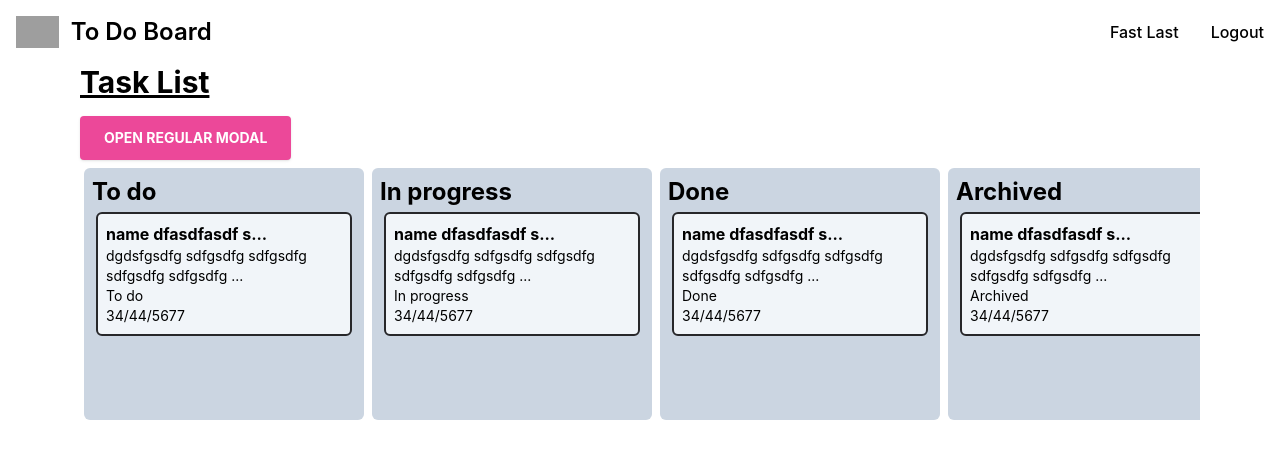
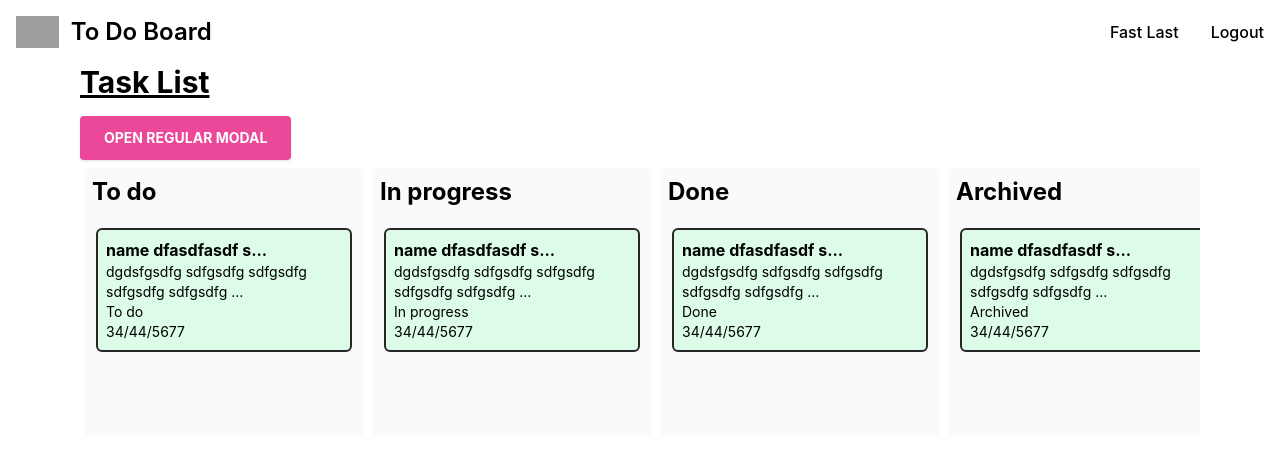
Before and after one commit to atiqahammed/TO-DO-Board, a React (Create React App) app in the folder to-do-board-ui/: page /to-do in a window 1280 px wide. Shown: the top 458 px of the page. Built offline with nearby package versions, Linux system fonts and the light colour scheme; grey boxes are pictures that could not be loaded.

Commit message:
layout update

```diff
--- a/to-do-board-ui/src/components/ToDo/categoryList/CategoryList.tsx
+++ b/to-do-board-ui/src/components/ToDo/categoryList/CategoryList.tsx
@@ -47,10 +47,9 @@ function CategoryList(props: {category: ICategory}) {
     }
 
     return (
-        <div id={`category-${category.id}`} onDrop={drop} onDragOver={allowDrop} className="border-zinc-800 rounded-md min-w-[25%] max-w-md bg-slate-300 p-2 m-1 pb-20">
-            <h1 className="text-2xl font-bold">{resizeText(category.name ?? "", maxNameSize)}</h1>
+        <div id={`category-${category.id}`} onDrop={drop} onDragOver={allowDrop} className="rounded-md min-w-[25%] max-w-md bg-slate-50 p-2 m-1 pb-20">
+            <h1 className="text-2xl font-bold mb-5">{resizeText(category.name ?? "", maxNameSize)}</h1>
             <div id={`item-${category.id+10}`} draggable={true} onDragStart={drag}><Item task={task}></Item></div>
-
         </div>
     )
   }
--- a/to-do-board-ui/src/components/ToDo/categoryList/Item.tsx
+++ b/to-do-board-ui/src/components/ToDo/categoryList/Item.tsx
@@ -8,7 +8,7 @@ function Item(props: {task: ITask}) {
     const maxDescriptionSize = 50;
 
     return (
-        <div className="border-2 border-zinc-800 rounded-md max-w-md bg-slate-100 p-2 m-1">
+        <div className="border-2 border-zinc-800 rounded-md max-w-md bg-green-100 p-2 m-1">
             <h1 className="text-1xl font-bold">{resizeText(task.name ?? "", maxNameSize)}</h1>
             <p className="text-sm">{resizeText(task.description ?? "", maxDescriptionSize)}</p>
             <p className="text-sm">{task.category?.name}</p>
```
